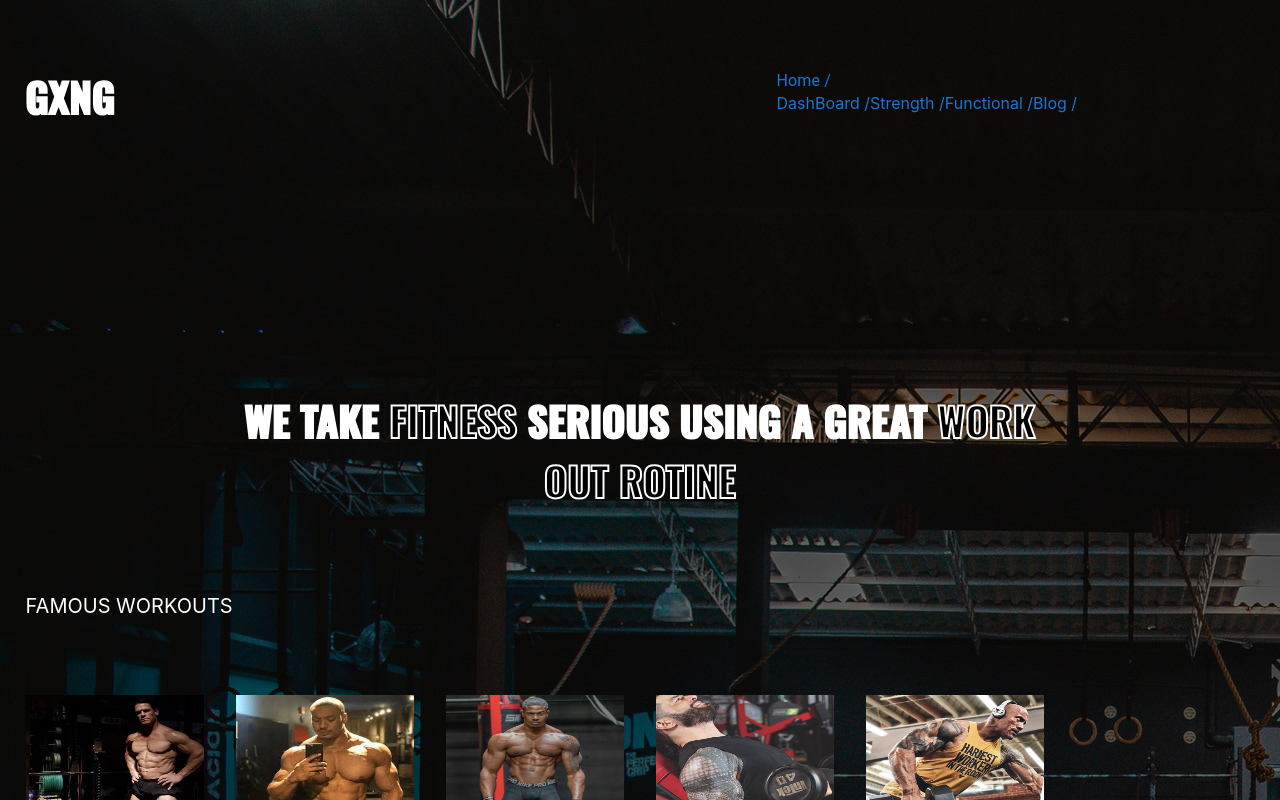
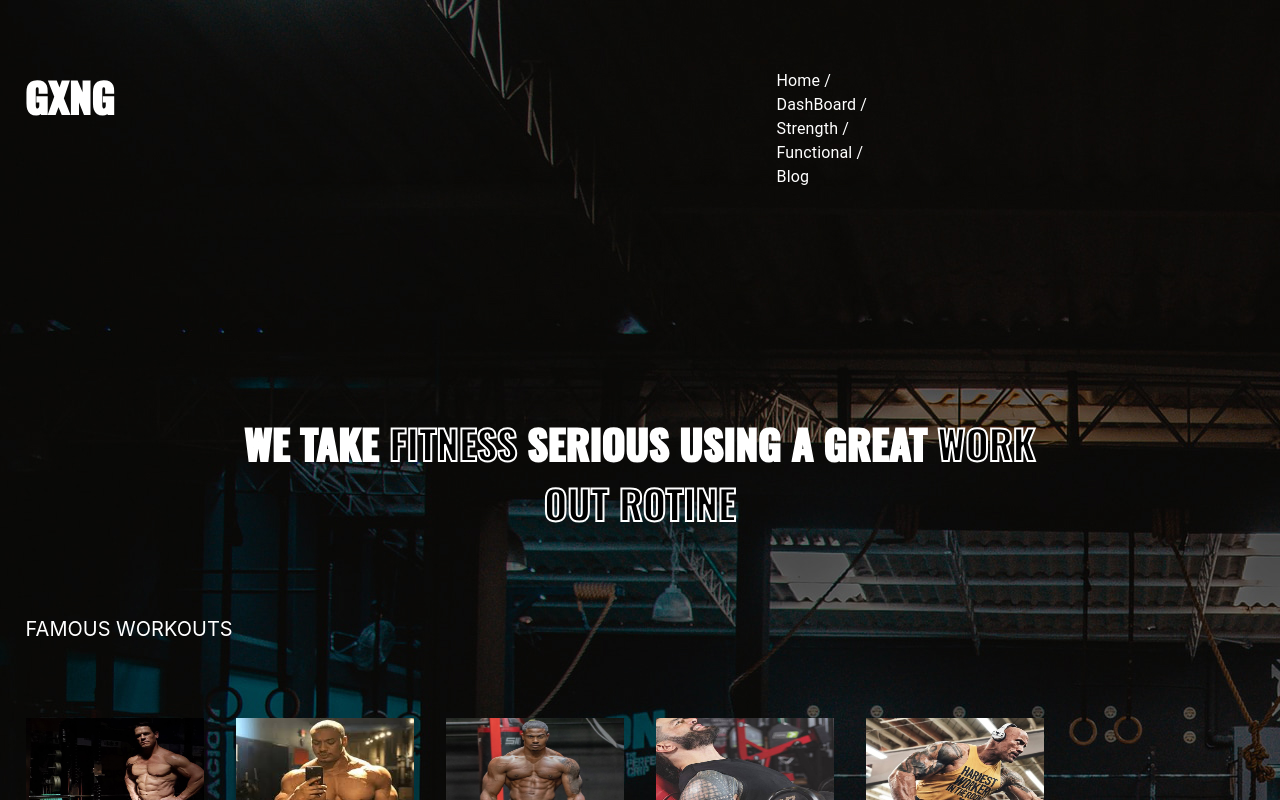
Before and after one commit to gsigor84/gxng2, a Next.js app: page / in a window 1280 px wide. Shown: the top 800 px of the page. Built offline with nearby package versions, Linux system fonts and the light colour scheme.

Commit message:
make it better

```diff
--- a/components/BreadcrumbModule.js
+++ b/components/BreadcrumbModule.js
@@ -5,10 +5,6 @@ import Grid from '@mui/material/Grid';
 import { Typography } from '@mui/material';
 
 
-function handleClick(event) {
-    event.preventDefault();
-    console.info('You clicked a breadcrumb.');
-  }
 
 const BreadcrumbModule = () => {
   return (
@@ -17,34 +13,31 @@ const BreadcrumbModule = () => {
 
         <Grid item xs={12} md={7} >
 
-      <Link underline="hover"  href="/" className='p1'>
-        <Typography>
+      <Link underline="hover"  href="/">
+        <Typography className='p1'>
           Home /
-          </Typography>
+          </Typography >
         </Link>
-        <Link underline="hover"  href="/dashboard" className='p1' >
+        <Link underline="hover"  href="/dashboard"  >
+        <Typography className='p1'>
           DashBoard /
+          </Typography >
+        </Link>
+        <Link  underline="hover"  href="/strength" >
+        <Typography className='p1'>
+          Strength /
+          </Typography >
+        </Link>
+        <Link underline="hover"href="/getting-started/installation/">
+        <Typography className='p1'>
+          Functional /
+          </Typography >
         </Link>
         <Link
-          underline="hover"
-          href="/strength"
-          className='p1'
-        >
-          Strength /
-        </Link>
-        <Link
-          underline="hover"
-          href="/getting-started/installation/"
-          className='p1'
-        >
-          Functional /
-        </Link>
-        <Link
-          underline="hover"
-          href="/getting-started/installation/"
-          className='p1'
-        >
-          Blog /
+          underline="hover"  href="/getting-started/installation/" >
+           <Typography className='p1'>
+          Blog
+          </Typography >
         </Link>
 
 
```
